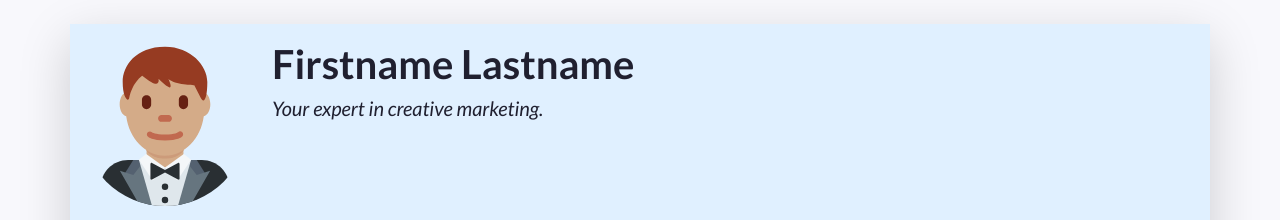
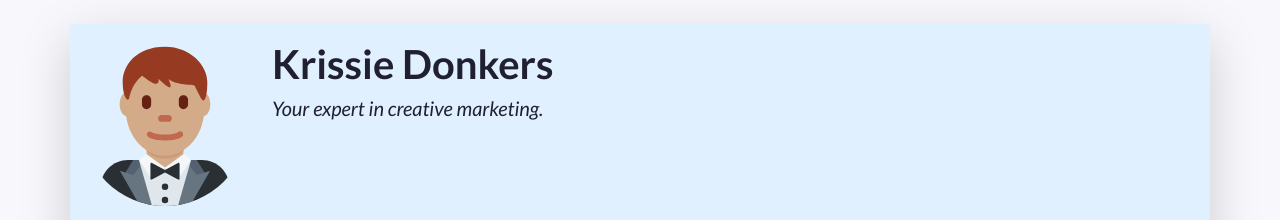
Before and after one commit to Krissiedonkers/PRJ4_2324_214010, a plain HTML site: page index.html in a window 1280 px wide. Shown: the top 220 px of the page. Drawn offline with nearby package versions, Linux system fonts and the light colour scheme.

Commit message:
change name
my name

```diff
--- a/index.html
+++ b/index.html
@@ -49,7 +49,7 @@
           A container to wrap around your name and tagline. Full-width at small size, then columns of increasing size.
         -->
         <div class="col-12 col-sm-8 col-md-9 col-lg-10 my-3 header-content">
-          <h1 class="fw-bolder">Firstname Lastname</h1>
+          <h1 class="fw-bolder">Krissie Donkers&nbsp;</h1>
           <h5 class="fst-italic tagline">Your expert in creative marketing.</h5>
         </div>
       </header>
```
